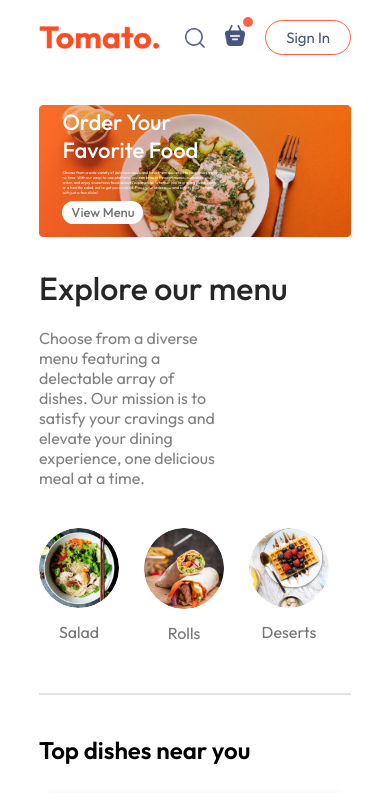
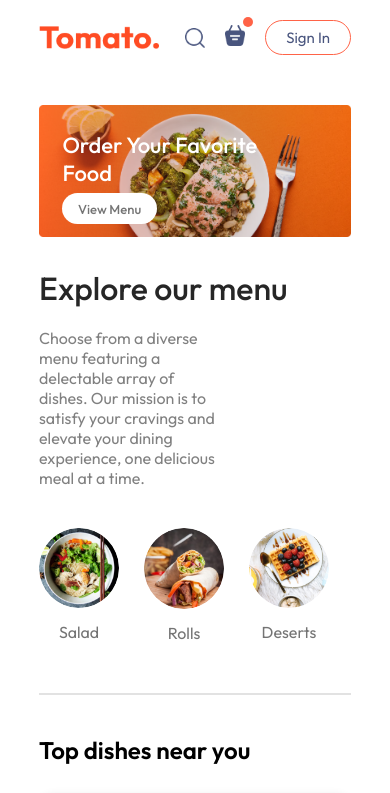
Before and after one commit to Bereket110/food-delivery-platform, a React (Vite) app in the folder frontend/: page / in a window 390 px wide. Shown: the top 793 px of the page. Built offline with nearby package versions, Linux system fonts and the light colour scheme.

Commit message:
Header Responsive

```diff
--- a/frontend/src/components/Header/Header.css
+++ b/frontend/src/components/Header/Header.css
@@ -34,3 +34,22 @@
   font-size: max(1vw, 13px);
   border-radius: 50px;
 }
+
+@media (max-width: 1050px) {
+  .header-contents {
+    max-width: 48%;
+  }
+}
+
+@media (max-width: 750px) {
+  .header-contents {
+    max-width: 65%;
+  }
+
+  .header-contents p {
+    display: none;
+  }
+  .header-contents button {
+    padding: 2vw 4vw;
+  }
+}
```
